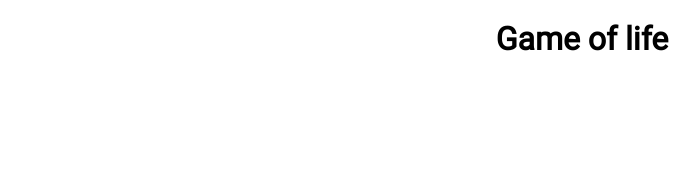
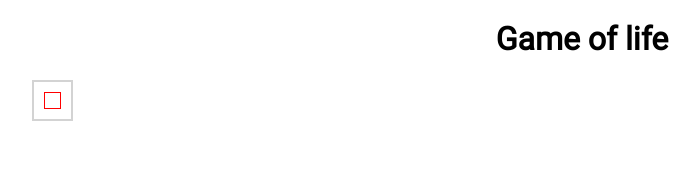
Before and after one commit to Paveldub/webpack-from-scratch, a React app: page / in a window 1280 px wide. Shown: the top 171 px of the page, without its empty margins (58-758 px from the left). Built offline with nearby package versions, Linux system fonts and the light colour scheme.

Commit message:
Field & Cell components

```diff
--- a/src/Components/Cell/Cell.tsx
+++ b/src/Components/Cell/Cell.tsx
@@ -1 +1,10 @@
 import React, { FC } from "react";
+import "./cell.css";
+
+interface CellProps {
+  cell?: number[][];
+}
+
+export const CellComponent: FC<CellProps> = ({ cell }) => (
+  <div className="cell"></div>
+);
--- /dev/null
+++ b/src/Components/Cell/cell.css
@@ -0,0 +1,5 @@
+.cell {
+  width: 15px;
+  height: 15px;
+  border: 1px solid red;
+}
--- /dev/null
+++ b/src/Components/Field/Field.tsx
@@ -0,0 +1,13 @@
+import React, { FC } from "react";
+import { CellComponent } from "../Cell/Cell";
+import "./field.css";
+
+interface FieldProps {
+  field?: number[][];
+}
+
+export const FieldComponent: FC<FieldProps> = ({ field }) => (
+  <div className="field">
+    <CellComponent />
+  </div>
+);
--- /dev/null
+++ b/src/Components/Field/field.css
@@ -0,0 +1,5 @@
+.field {
+  display: inline-block;
+  padding: 10px;
+  border: 2px solid lightgray;
+}
--- a/src/Components/Field/field.tsx
+++ /dev/null
@@ -1 +0,0 @@
-import React, { FC } from "react";
--- a/src/index.tsx
+++ b/src/index.tsx
@@ -5,10 +5,12 @@ import React from "react";
 import { render } from "react-dom";
 
 import { MainTitleComponet } from "./Components/Title/Title";
+import { FieldComponent } from "./Components/Field/Field";
 
 const App = () => (
   <div className="container">
     <MainTitleComponet title={"Game of life"} />
+    <FieldComponent />
   </div>
 );
 
```
Also changed, not shown: 1 other file (tests, documents, lock files or other folders).
